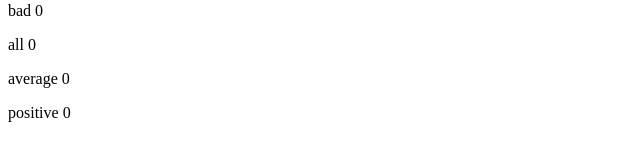
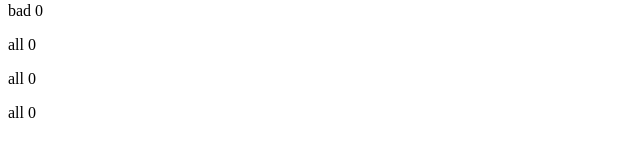
Before and after one commit to leoaliaga10/fullstackopen, a React (Vite) app in the folder part1/unicafe/: page / in a window 1280 px wide. Shown: the part 247-408 px from the top of the page, without its empty margins (0-640 px from the left). Built offline with nearby package versions, Linux system fonts and the light colour scheme.

Commit message:
Commit of exercise 1.8

```diff
--- a/part1/unicafe/src/App.jsx
+++ b/part1/unicafe/src/App.jsx
@@ -1,4 +1,14 @@
 import { useState } from "react";
+
+const Statistics = (props) => {
+  return (
+    <>
+      <p>all {props.sum}</p>
+      <p>all {props.avg}</p>
+      <p>all {props.pos}</p>
+    </>
+  );
+};
 
 const Title = ({ text }) => {
   return (
@@ -74,9 +84,7 @@ const App = () => {
       <Par text="good" total={good} />
       <Par text="neutral" total={neutral} />
       <Par text="bad" total={bad} />
-      <Par text="all" total={sum} />
-      <Par text="average" total={avg} />
-      <Par text="positive" total={pos} />
+      <Statistics sum={sum} avg={avg} pos={pos} />
     </>
   );
 };
```
